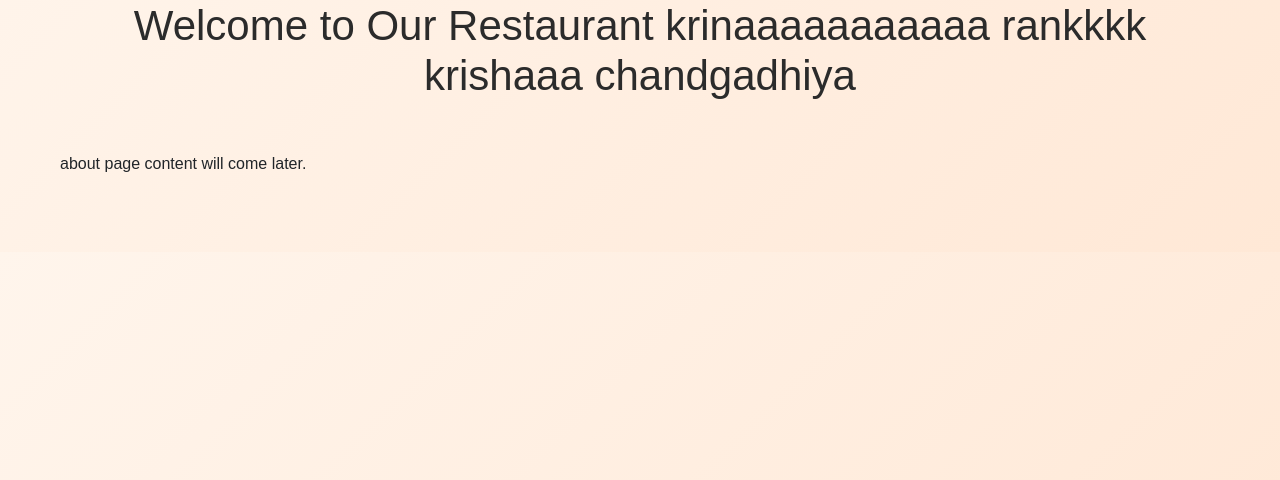
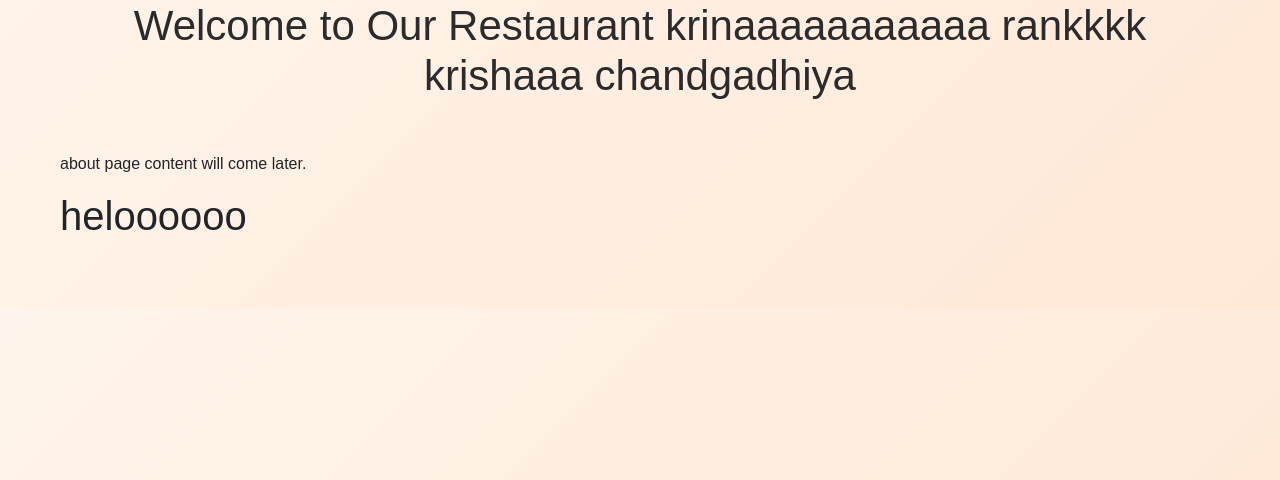
Before and after one commit to krinarank/leela_project_1, a Django app: page /about/ in a window 1280 px wide. Shown: the part 137-617 px from the top of the page. Run offline with Django 5.2, Linux system fonts and the light colour scheme.

Commit message:
krina branch-1

```diff
--- a/restaurant/templates/menu/about.html
+++ b/restaurant/templates/menu/about.html
@@ -3,4 +3,5 @@
 {% block content %}
 <h2>Welcome to Our Restaurant krinaaaaaaaaaaa rankkkk krishaaa chandgadhiya</h2>
 <p>about page content will come later.</p>
+<h1>heloooooo</h1>
 {% endblock %}
```
